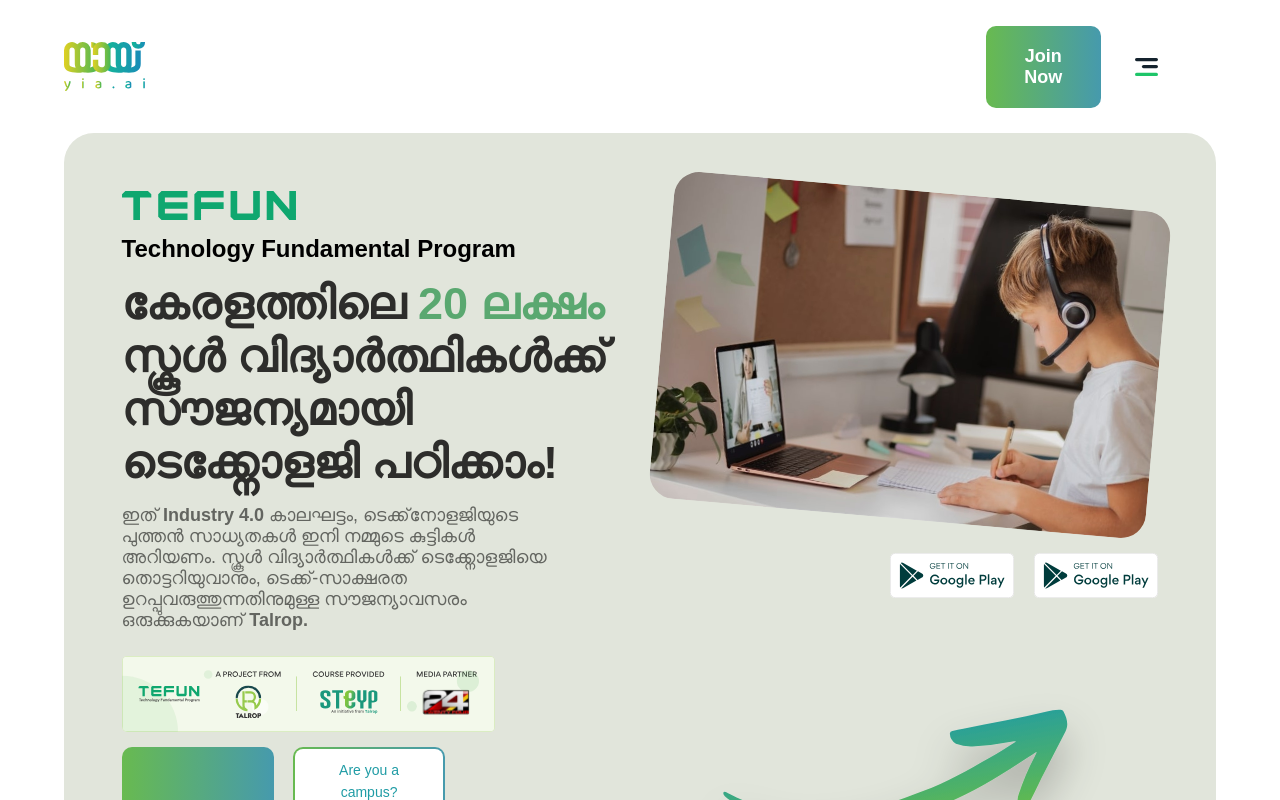
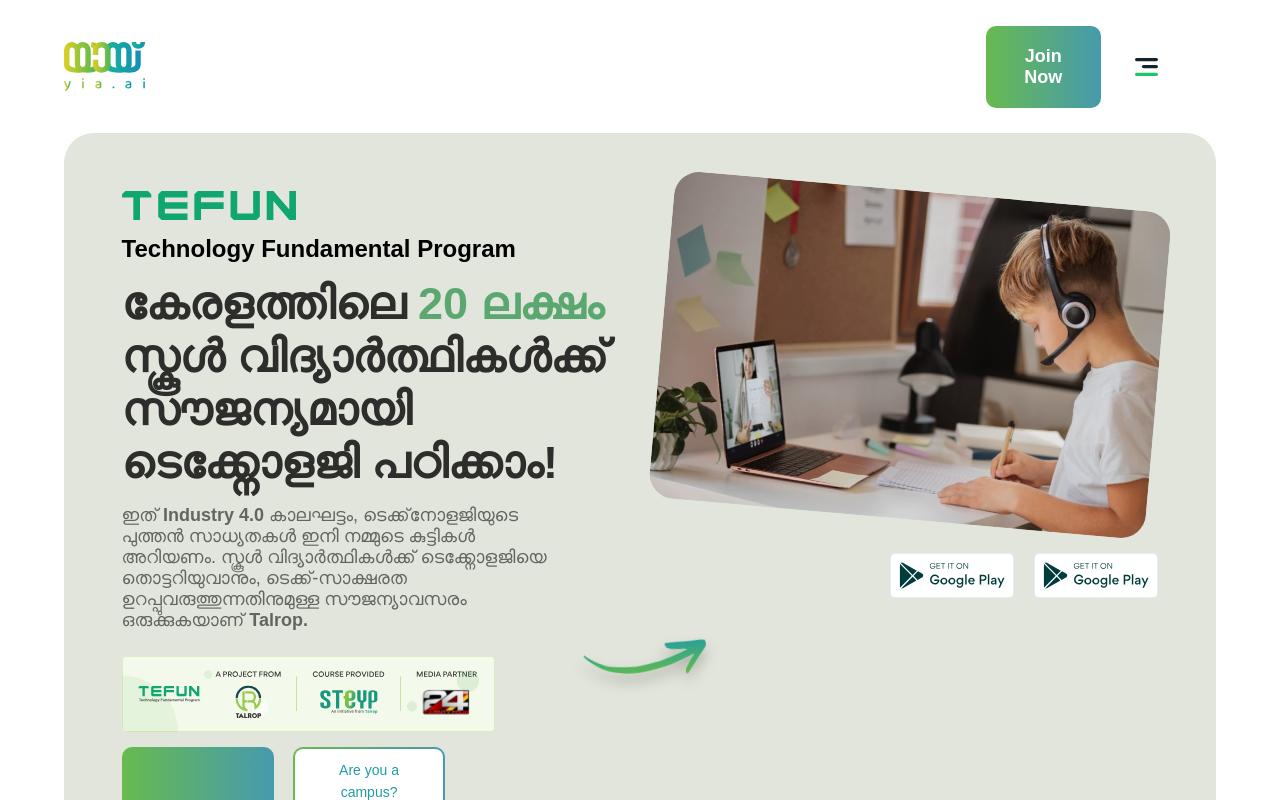
Before and after one commit to swalihmoosa/yiaai, a React (Create React App) app: page / in a window 1280 px wide. Shown: the top 800 px of the page. Built offline with nearby package versions, Linux system fonts and the light colour scheme.

Commit message:
Spotlight | completed

```diff
--- a/src/components/includes/Header.jsx
+++ b/src/components/includes/Header.jsx
@@ -50,4 +50,5 @@
 `
 const HamBurger = styled.div`
     width: 2%;
+    cursor: pointer;
 `
--- a/src/components/screens/landing/Spotlight.jsx
+++ b/src/components/screens/landing/Spotlight.jsx
@@ -182,4 +182,10 @@
     margin-left: 0;
     width: 25%;
 `
-const ArrowContainer = styled.div``
+const ArrowContainer = styled.div`
+    position: absolute;
+    top: 59%;
+    left: -20%;
+    transform: rotate(6deg);
+    width: 35%;
+`
```
